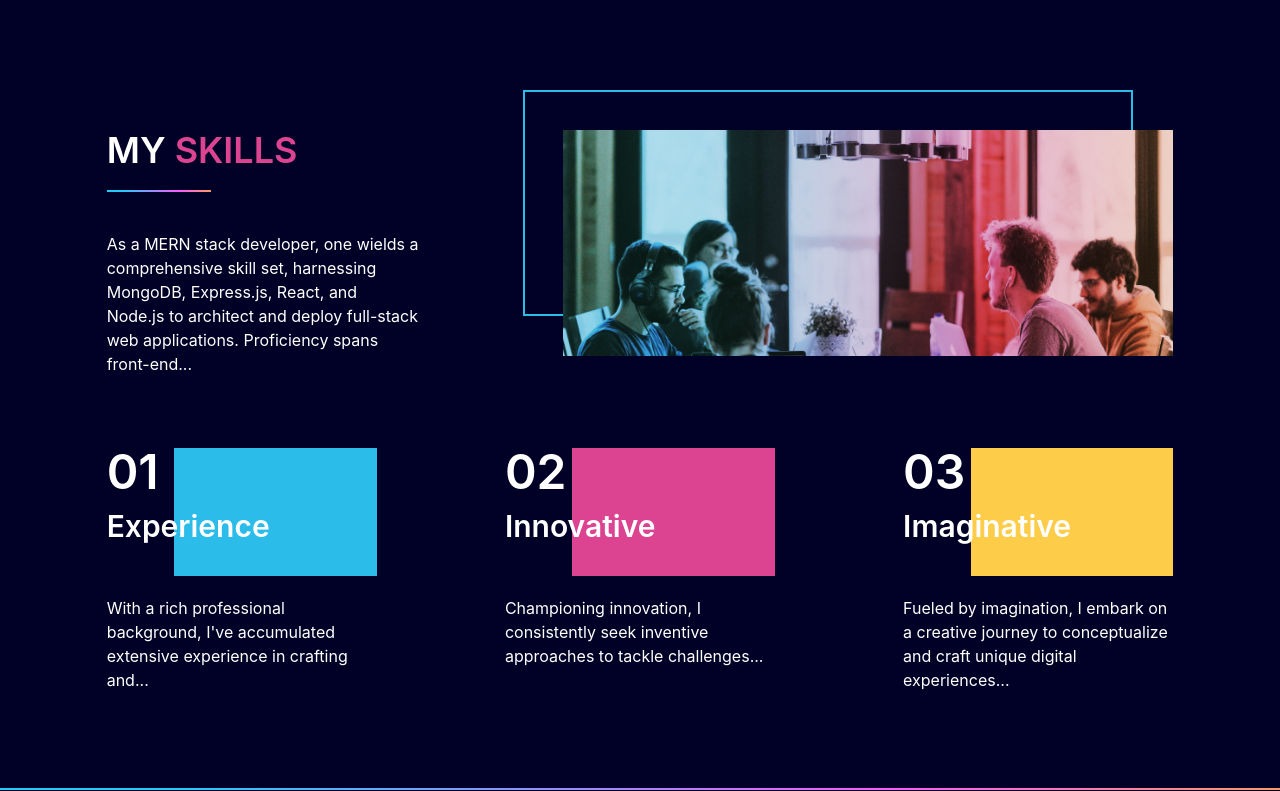
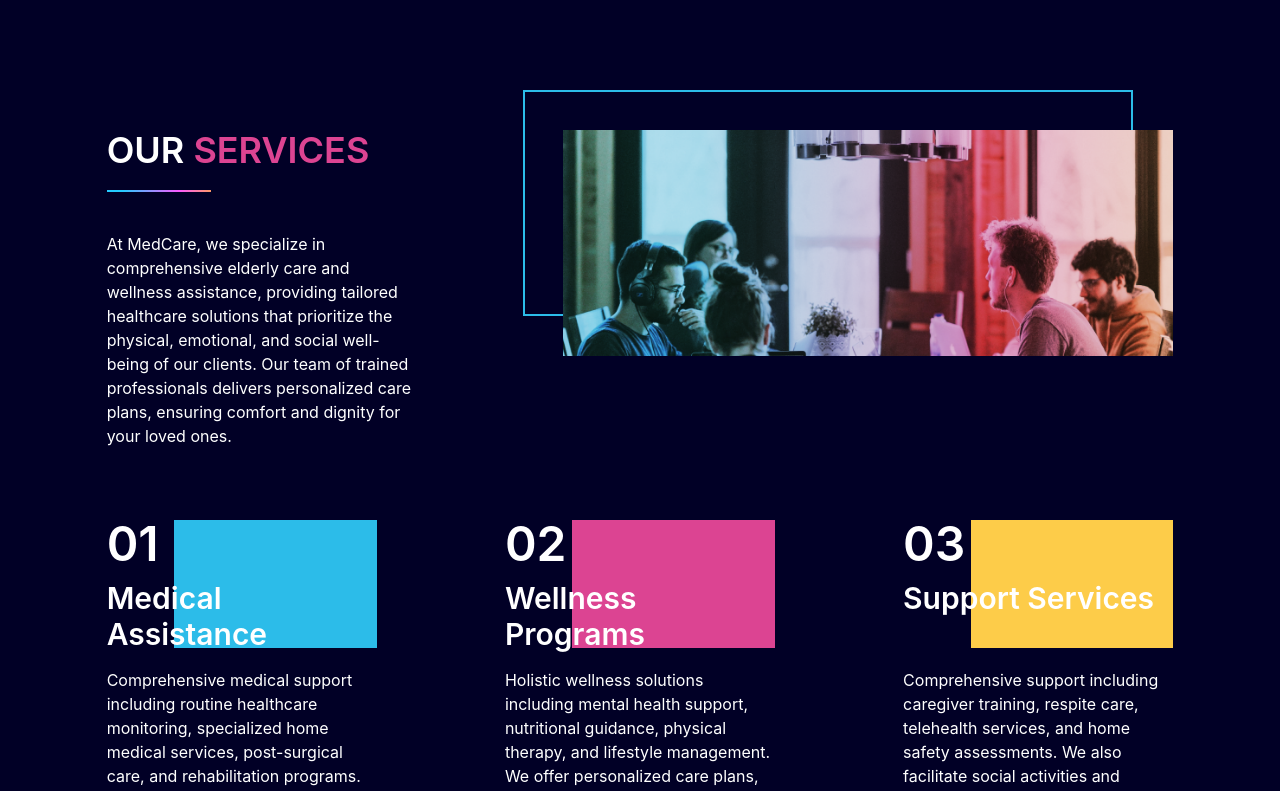
Before and after one commit to tajamul-hussain/medcare, a React (Create React App) app: page / in a window 1280 px wide. Shown: the part 840-1631 px from the top of the page. Built offline with nearby package versions, Linux system fonts and the light colour scheme.

Commit message:
add email

```diff
--- a/src/components/Contact.jsx
+++ b/src/components/Contact.jsx
@@ -74,7 +74,7 @@ const Contact = () => {
           <form
             target="_blank"
             onSubmit={onSubmit}
-            action="https://formsubmit.co/4ab0fcf07eb3b51c6ef9738dc49eaa0e"
+            action="https://formsubmit.co/tajamulibniibaasheer@gmail.com"
             method="post"
           >
             <input
--- a/src/components/Footer.jsx
+++ b/src/components/Footer.jsx
@@ -8,10 +8,10 @@ const Footer = () => {
         <SocialMediaIcons />
         <div className="md:flex justify-center md:justify-between text-center">
           <p className="font-semibold text-2xl text-yellow">
-            TAHSEEN AHMAD BHAT
+            MEDCARE HOME SERVICES
           </p>
           <p className=" text-md text-yellow">
-            @2022 BHAT. All Rights Reserved.
+            @{new Date().getFullYear()} MEDCARE. All Rights Reserved.
           </p>
         </div>
       </div>
--- a/src/components/MySkills.jsx
+++ b/src/components/MySkills.jsx
@@ -22,13 +22,15 @@ const MySkills = ({ setSelectedPage }) => {
           }}
         >
           <p className="font-semibold text-4xl mb-5">
-            MY <span className="text-red">SKILLS</span>
+            OUR <span className="text-red">SERVICES</span>
           </p>
           <LineGradient width="w-1/3" />
           <p className="mt-10">
-            As a MERN stack developer, one wields a comprehensive skill set,
-            harnessing MongoDB, Express.js, React, and Node.js to architect and
-            deploy full-stack web applications. Proficiency spans front-end...
+            At MedCare, we specialize in comprehensive elderly care and wellness
+            assistance, providing tailored healthcare solutions that prioritize
+            the physical, emotional, and social well-being of our clients. Our
+            team of trained professionals delivers personalized care plans,
+            ensuring comfort and dignity for your loved ones.
           </p>
         </motion.div>
 
@@ -51,9 +53,9 @@ const MySkills = ({ setSelectedPage }) => {
         </div>
       </div>
 
-      {/* Skills */}
+      {/* Services Section */}
       <div className="md:flex md:justify-between mt-8 gap-32">
-        {/* Experience */}
+        {/* Medical Assistance */}
         <motion.div
           className="md:w-1/3 mt-10"
           initial="hidden"
@@ -68,17 +70,19 @@ const MySkills = ({ setSelectedPage }) => {
           <div className="relative h-32">
             <div className="z-10">
               <p className="font-semibold text-5xl">01</p>
-              <p className="font-semibold text-3xl mt-3 ">Experience</p>
+              <p className="font-semibold text-3xl mt-3">Medical Assistance</p>
             </div>
             <div className="w-1/2 md:w-3/4 h-32 bg-blue absolute right-0 top-0 z-[-1]" />
           </div>
-          <p className="mt-5 ">
-            With a rich professional background, I've accumulated extensive
-            experience in crafting and...
+          <p className="mt-5">
+            Comprehensive medical support including routine healthcare
+            monitoring, specialized home medical services, post-surgical care,
+            and rehabilitation programs. Our trained staff ensures professional
+            care delivery with 24/7 emergency response capabilities.
           </p>
         </motion.div>
 
-        {/* Innovation */}
+        {/* Wellness Programs */}
         <motion.div
           className="md:w-1/3 mt-10"
           initial="hidden"
@@ -93,17 +97,19 @@ const MySkills = ({ setSelectedPage }) => {
           <div className="relative h-32">
             <div className="z-10">
               <p className="font-semibold text-5xl">02</p>
-              <p className="font-semibold text-3xl mt-3 ">Innovative</p>
+              <p className="font-semibold text-3xl mt-3">Wellness Programs</p>
             </div>
             <div className="w-1/2 md:w-3/4 h-32 bg-red absolute right-0 top-0 z-[-1]" />
           </div>
-          <p className="mt-5 ">
-            Championing innovation, I consistently seek inventive approaches to
-            tackle challenges...
+          <p className="mt-5">
+            Holistic wellness solutions including mental health support,
+            nutritional guidance, physical therapy, and lifestyle management. We
+            offer personalized care plans, group therapy sessions, and
+            specialized fitness programs for seniors.
           </p>
         </motion.div>
 
-        {/* Imaginative */}
+        {/* Support Services */}
         <motion.div
           className="md:w-1/3 mt-10"
           initial="hidden"
@@ -118,13 +124,15 @@ const MySkills = ({ setSelectedPage }) => {
           <div className="relative h-32">
             <div className="z-10">
               <p className="font-semibold text-5xl">03</p>
-              <p className="font-semibold text-3xl mt-3 ">Imaginative</p>
+              <p className="font-semibold text-3xl mt-3">Support Services</p>
             </div>
             <div className="w-1/2 md:w-3/4 h-32 bg-yellow absolute right-0 top-0 z-[-1]" />
           </div>
           <p className="mt-5">
-            Fueled by imagination, I embark on a creative journey to
-            conceptualize and craft unique digital experiences...
+            Comprehensive support including caregiver training, respite care,
+            telehealth services, and home safety assessments. We also facilitate
+            social activities and provide technological solutions for remote
+            monitoring and care management.
           </p>
         </motion.div>
       </div>
--- a/src/components/Navbar.jsx
+++ b/src/components/Navbar.jsx
@@ -6,14 +6,15 @@ import { GrClose } from "react-icons/gr";
 
 const Link = ({ page, selectedPage, setSelectedPage }) => {
   const lowerCasePage = page.toLowerCase();
+  const pageId = lowerCasePage === "services" ? "skills" : lowerCasePage;
 
   return (
     <AnchorLink
-      href={`#${lowerCasePage}`}
+      href={`#${pageId}`}
       className={`${
-        selectedPage === lowerCasePage ? "text-yellow" : ""
+        selectedPage === pageId ? "text-yellow" : ""
       } hover:text-yellow transition duration-200`}
-      onClick={() => setSelectedPage(lowerCasePage)}
+      onClick={() => setSelectedPage(pageId)}
     >
       {page}
     </AnchorLink>
@@ -40,7 +41,7 @@ const Navbar = ({ isTopOfPage, selectedPage, setSelectedPage }) => {
             />
 
             <Link
-              page="Skills"
+              page="Services"
               selectedPage={selectedPage}
               setSelectedPage={setSelectedPage}
             />
```
